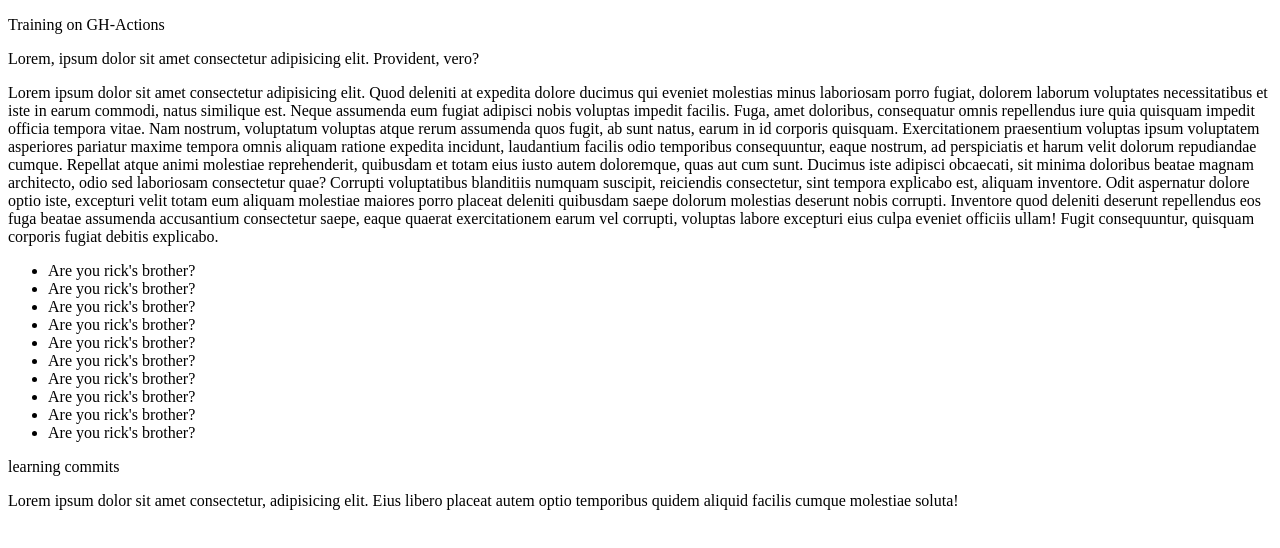
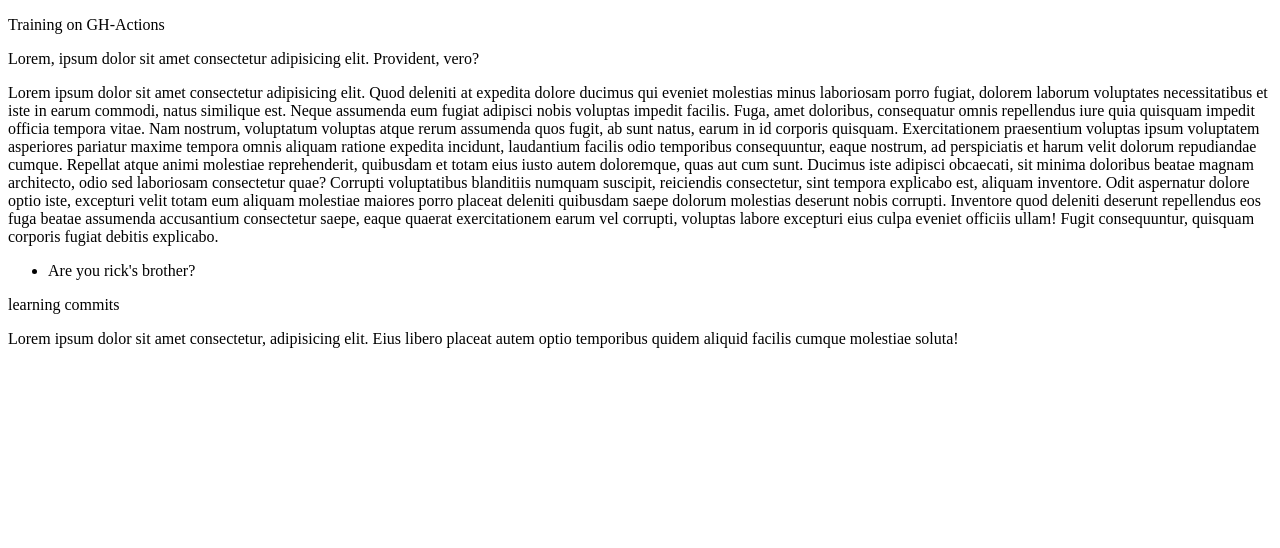
Before and after one commit to michellemwangi01/GH-Actions, a plain HTML site: page index.html in a window 1280 px wide. Drawn offline with Linux system fonts and the light colour scheme.

Commit message:
removed many questions

```diff
--- a/index.html
+++ b/index.html
@@ -3,6 +3,7 @@
   <head>
     <meta charset="UTF-8" />
     <meta name="viewport" content="width=device-width, initial-scale=1.0" />
+
     <title>Document</title>
   </head>
   <body>
@@ -37,15 +38,6 @@
     </p>
     <ul>
       <li>Are you rick's brother?</li>
-      <li>Are you rick's brother?</li>
-      <li>Are you rick's brother?</li>
-      <li>Are you rick's brother?</li>
-      <li>Are you rick's brother?</li>
-      <li>Are you rick's brother?</li>
-      <li>Are you rick's brother?</li>
-      <li>Are you rick's brother?</li>
-      <li>Are you rick's brother?</li>
-      <li>Are you rick's brother?</li>
     </ul>
     <div class="classname">
       <p>learning commits</p>
```
Also changed, not shown: 1 other file.
